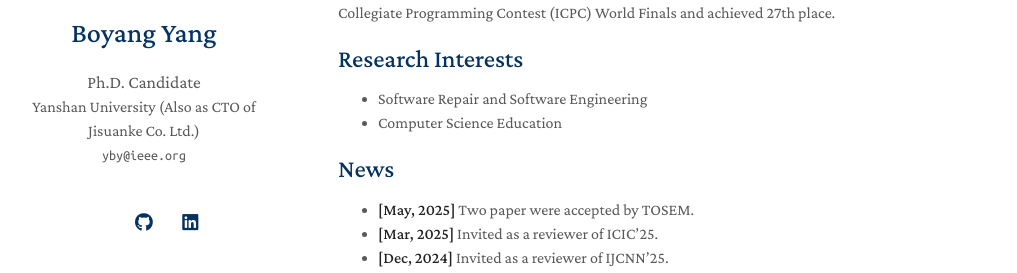
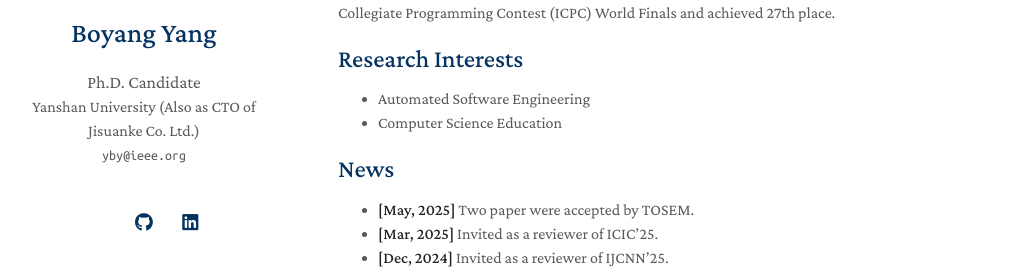
Before and after one commit to buaabarty/buaabarty.github.io, a Jekyll site: the page built from index.md, in a window 1280 px wide and 900 px high. Shown: the part 204-477 px from the top of the window, without its empty margins (132-1149 px from the left). Built offline with Jekyll 4.4.1, drawn with Linux system fonts in a browser that asks for light colours; a style sheet for code colours, icons or effects is not loaded; our own code applies the rules of GitHub Pages for plain Markdown files.

Commit message:
Update index

```diff
--- a/index.md
+++ b/index.md
@@ -7,7 +7,7 @@ layout: homepage
 I am a Ph.D. candidate at Yanshan University under the supervision of Prof. Shunfu Jin, and also CTO of Jisuanke Co., Ltd. I obtained a bachelor's and master's degree from Beihang University, under the supervision of Prof. Zhoujun Li. I am a Senior Member of the China Computer Federation (CCF) and an external supervisor at Wuhan University. Represented Beihang University in the ACM International Collegiate Programming Contest (ICPC) World Finals and achieved 27th place.
 
 ## Research Interests
-- Software Repair and Software Engineering
+- Automated Software Engineering
 - Computer Science Education
 
 ## News
```
